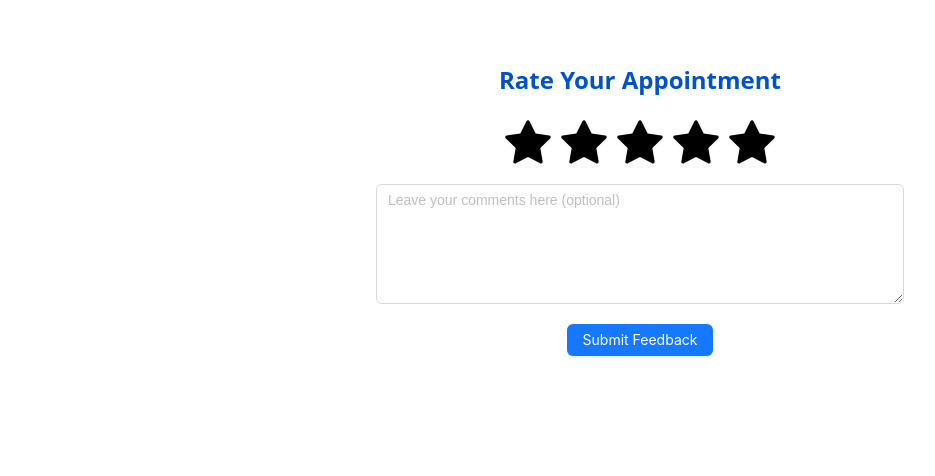
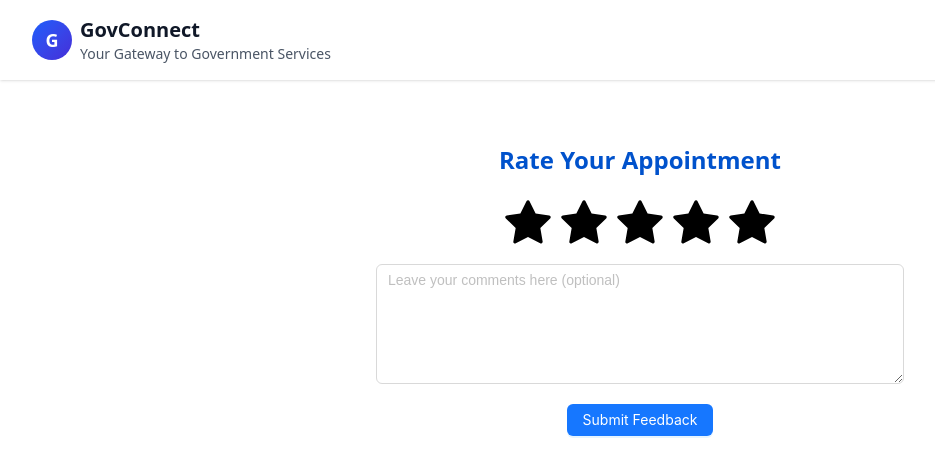
Before and after one commit to zaselalk/CipherSquadRuhuna_GovConnect, a React (Vite) app: page /resident/feedback in a window 1280 px wide. Shown: the top 476 px of the page, without its empty margins (0-935 px from the left). Built offline with nearby package versions, Linux system fonts and the light colour scheme; no server answers.

Commit message:
feat: add LandingHeader component to FeedbackForm for improved layout

```diff
--- a/src/pages/citizen/FeedbackPage.tsx
+++ b/src/pages/citizen/FeedbackPage.tsx
@@ -1,6 +1,7 @@
 import React, { useState, KeyboardEvent } from "react";
 import { Input, Button, Alert } from "antd";
 import { StarFilled } from "@ant-design/icons";
+import { LandingHeader } from "../../components/features/landing-page/LandingHeader";
 const { TextArea } = Input;
 
 const FeedbackForm: React.FC = () => {
@@ -53,6 +54,7 @@ const FeedbackForm: React.FC = () => {
             const index = i + 1;
 
             return (
+
                 <span
                     key={index}
                     id={`star-${index}`}
@@ -84,6 +86,10 @@ const FeedbackForm: React.FC = () => {
 
 
     return (
+        <>
+
+
+            <LandingHeader />
             <div className="max-w-xl mx-auto mt-10 p-6 rounded-lg ">
                 <h1 className="text-2xl font-bold text-center text-[#0052cc] mb-6">
                     Rate Your Appointment
@@ -146,7 +152,7 @@ const FeedbackForm: React.FC = () => {
                     </div>
                 )}
             </div>
-
+        </>
     );
 };
 
```
Lines whose indentation alone changed are shown as unchanged.
